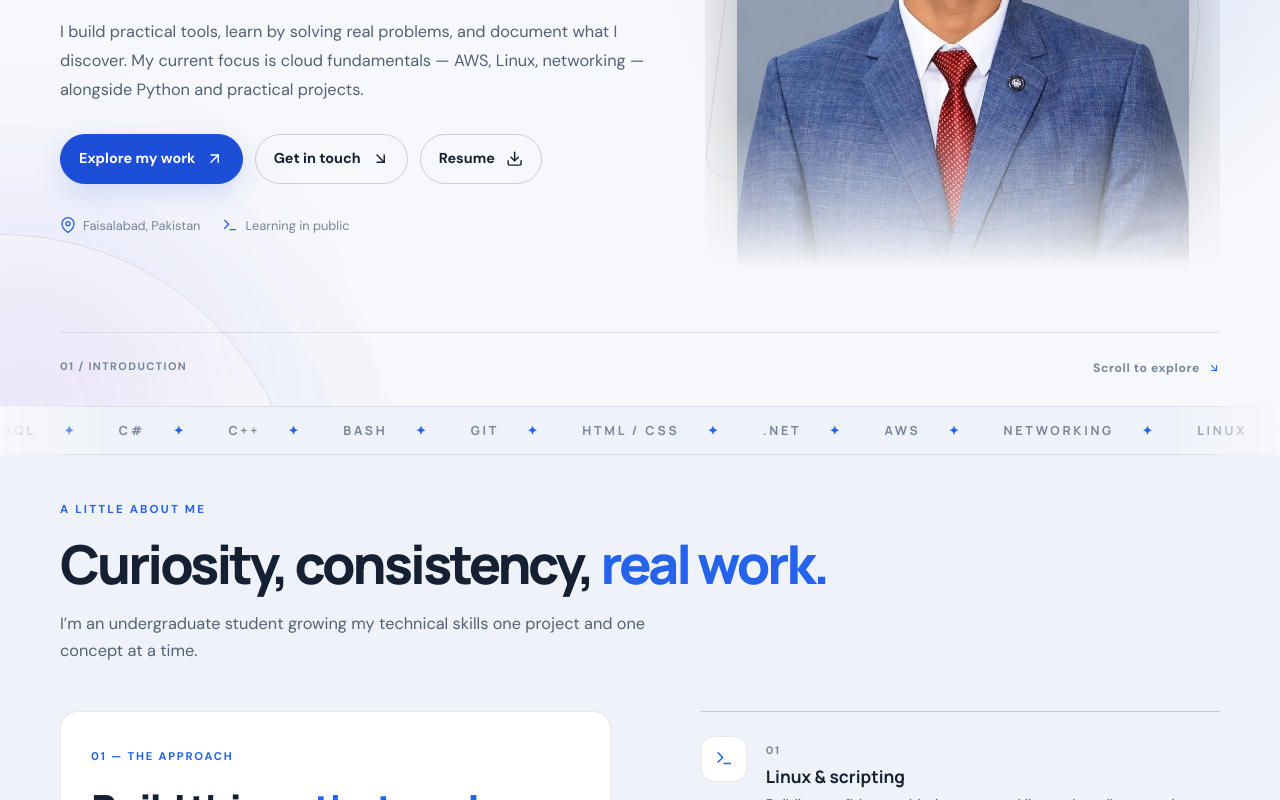
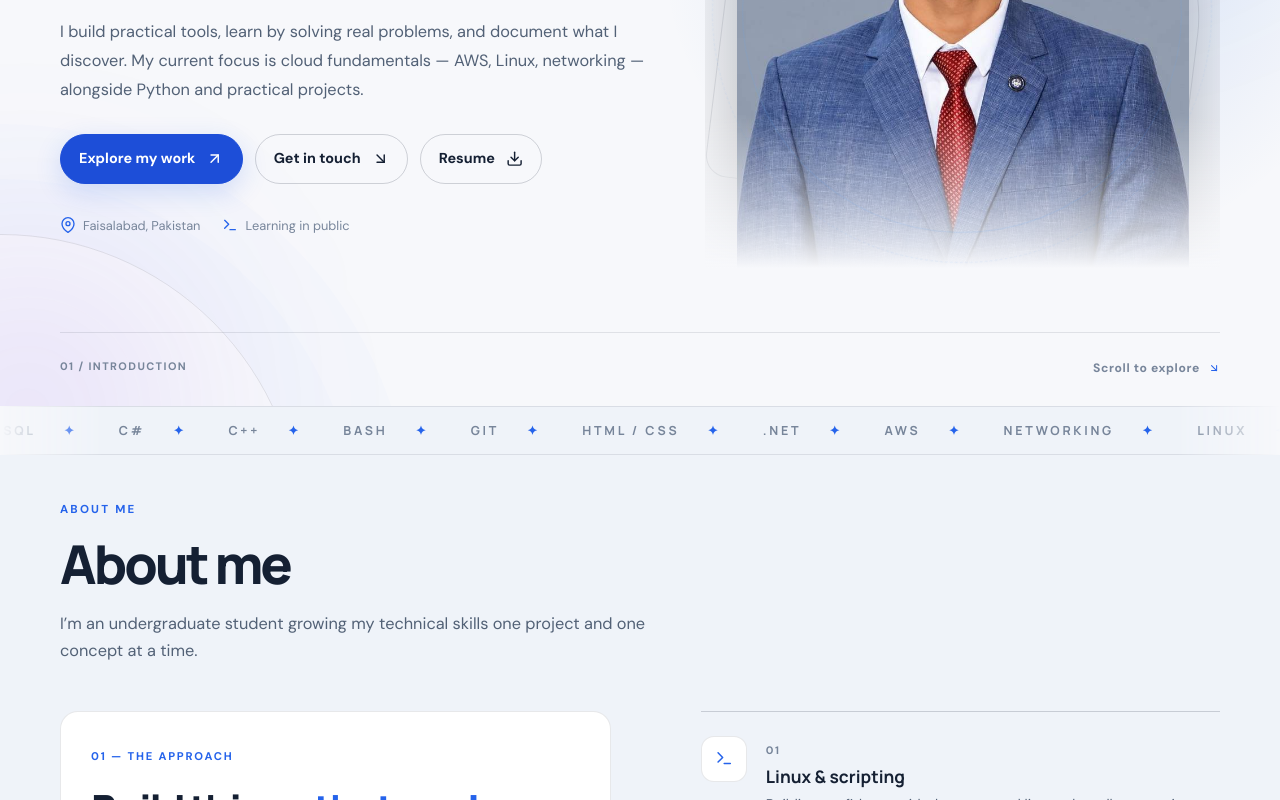
Before and after one commit to muhammadsaqlain-tech/saqlain-portfolio, a React (Vite) app: page / in a window 1280 px wide. Shown: the part 394-1194 px from the top of the page. Built offline with nearby package versions, Linux system fonts and the light colour scheme.

Commit message:
About heading to simple About me

```diff
--- a/src/components/About.tsx
+++ b/src/components/About.tsx
@@ -13,7 +13,7 @@ export default function About() {
   return (
     <section className="section-shell section-light" id="about">
       <div className="wrap">
-        <SectionHeading eyebrow="A little about me" title={<>Curiosity, consistency, <em>real work.</em></>} description="I’m an undergraduate student growing my technical skills one project and one concept at a time." />
+        <SectionHeading eyebrow="About me" title={<>About me</>} description="I’m an undergraduate student growing my technical skills one project and one concept at a time." />
         <div className="about-layout">
           <motion.div className="about-story reveal" initial={{ opacity: 0, y: 18 }} whileInView={{ opacity: 1, y: 0 }} viewport={{ once: true, amount: 0.2 }}>
             <span className="story-index">01 — THE APPROACH</span>
```
